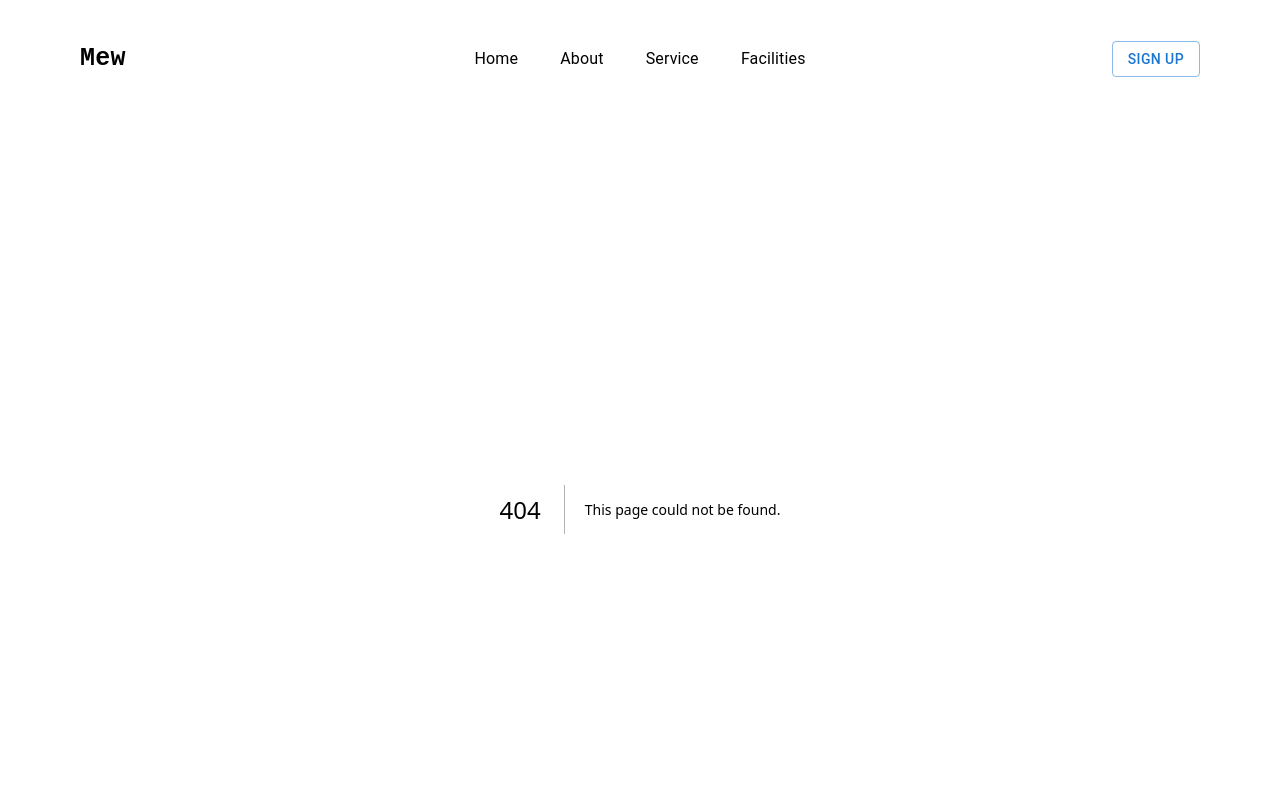
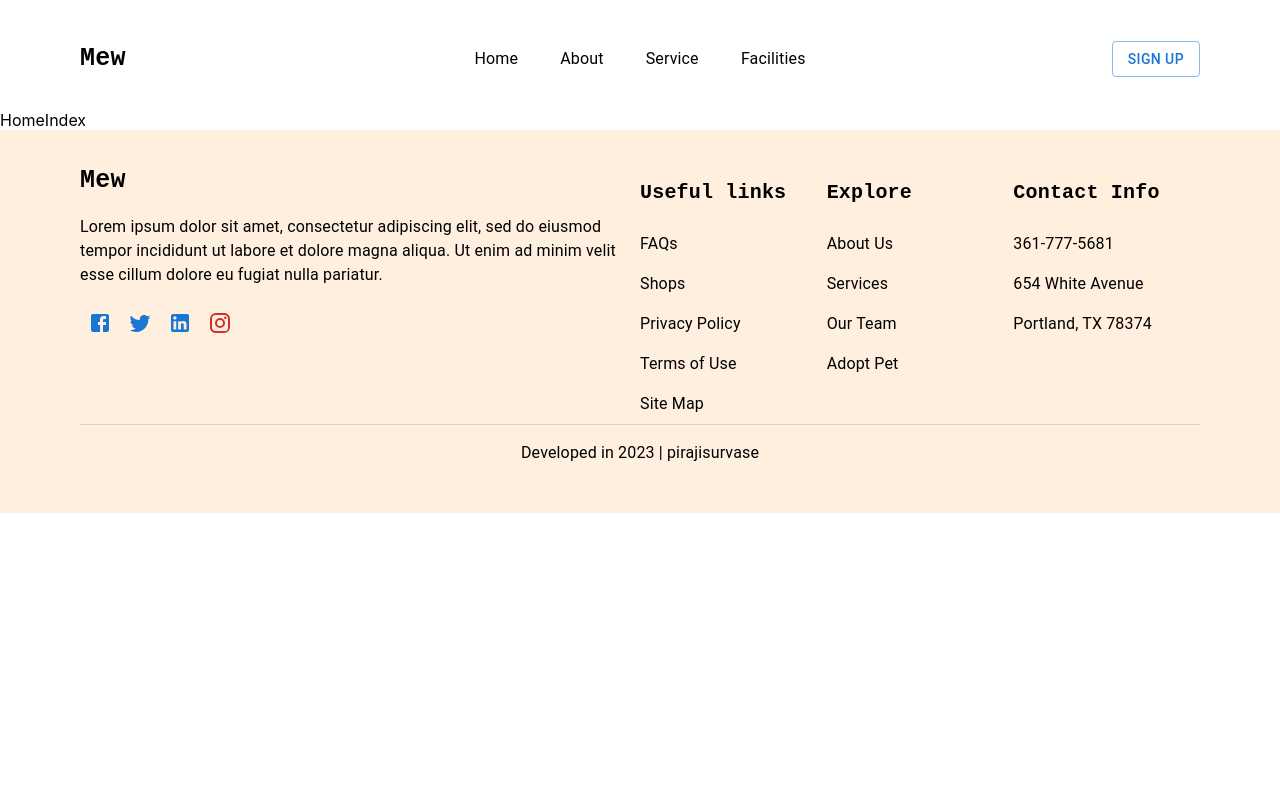
Before and after one commit to rajisurvase/dummy, a Next.js app: page /home in a window 1280 px wide. Before the commit this address had no page. Shown: the top 800 px of the page. Built offline with nearby package versions, Linux system fonts and the light colour scheme.

Commit message:
changes in header file

```diff
--- a/component/layout/HeaderComponent.js
+++ b/component/layout/HeaderComponent.js
@@ -1,6 +1,7 @@
 import { Box, Button, Grid, IconButton, Typography } from '@mui/material'
 import React, { useState } from 'react'
 import MenuIcon from '@mui/icons-material/Menu';
+import Link from 'next/link';
 
 const HeaderComponent = () => {
     const [open, setOpen] = useState(false)
@@ -15,7 +16,9 @@
                         <Typography fontFamily='Monospace' fontSize={25} fontWeight="bold" color="000000" >Mew</Typography>
                     </Grid>
                     <Grid item display={"flex"} justifyContent="space-around" md={4} lg={4}>
-                        <Typography >Home</Typography>
+                       <Link href="/home">
+                          <Typography >Home</Typography>
+                       </Link>
                         <Typography>About</Typography>
                         <Typography>Service</Typography>
                         <Typography>Facilities</Typography>
--- /dev/null
+++ b/pages/home/index.jsx
@@ -0,0 +1,9 @@
+import React from 'react'
+
+const HomeIndex = () => {
+  return (
+    <div>HomeIndex</div>
+  )
+}
+
+export default HomeIndex
```
